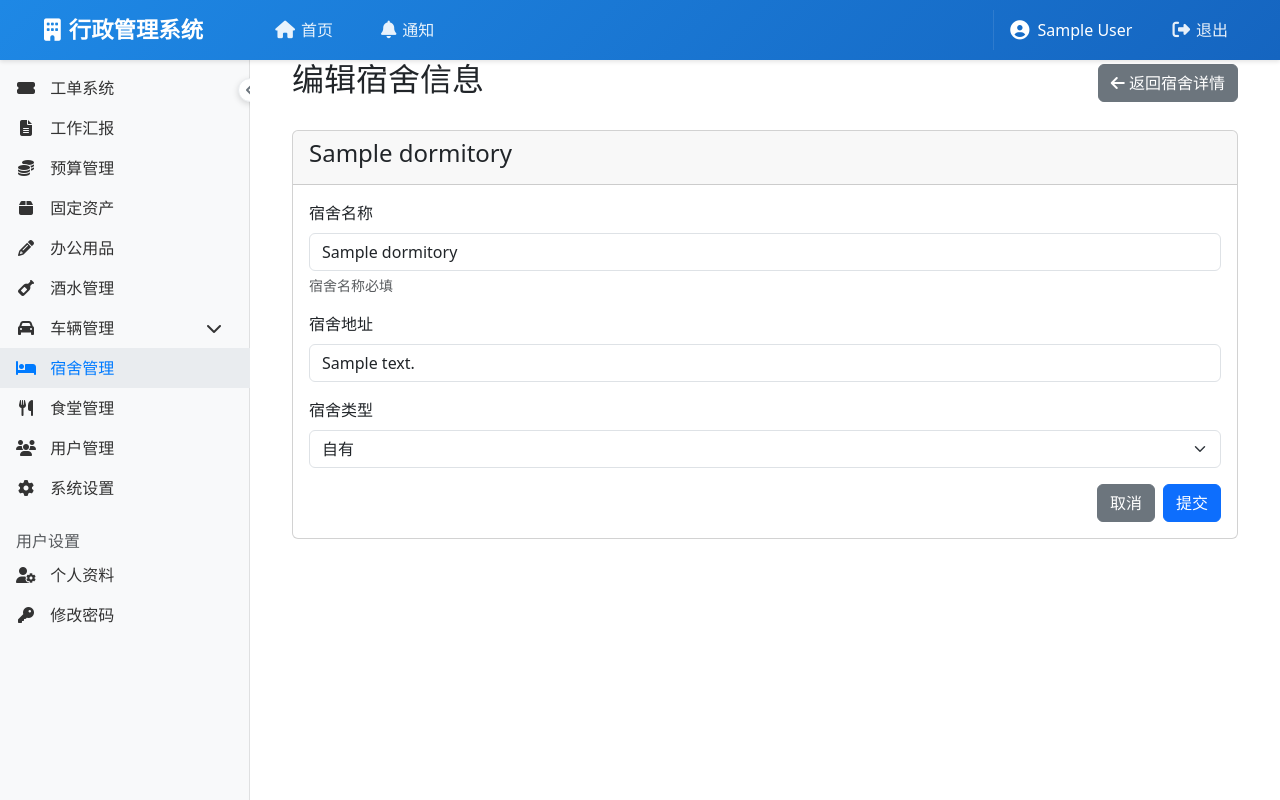
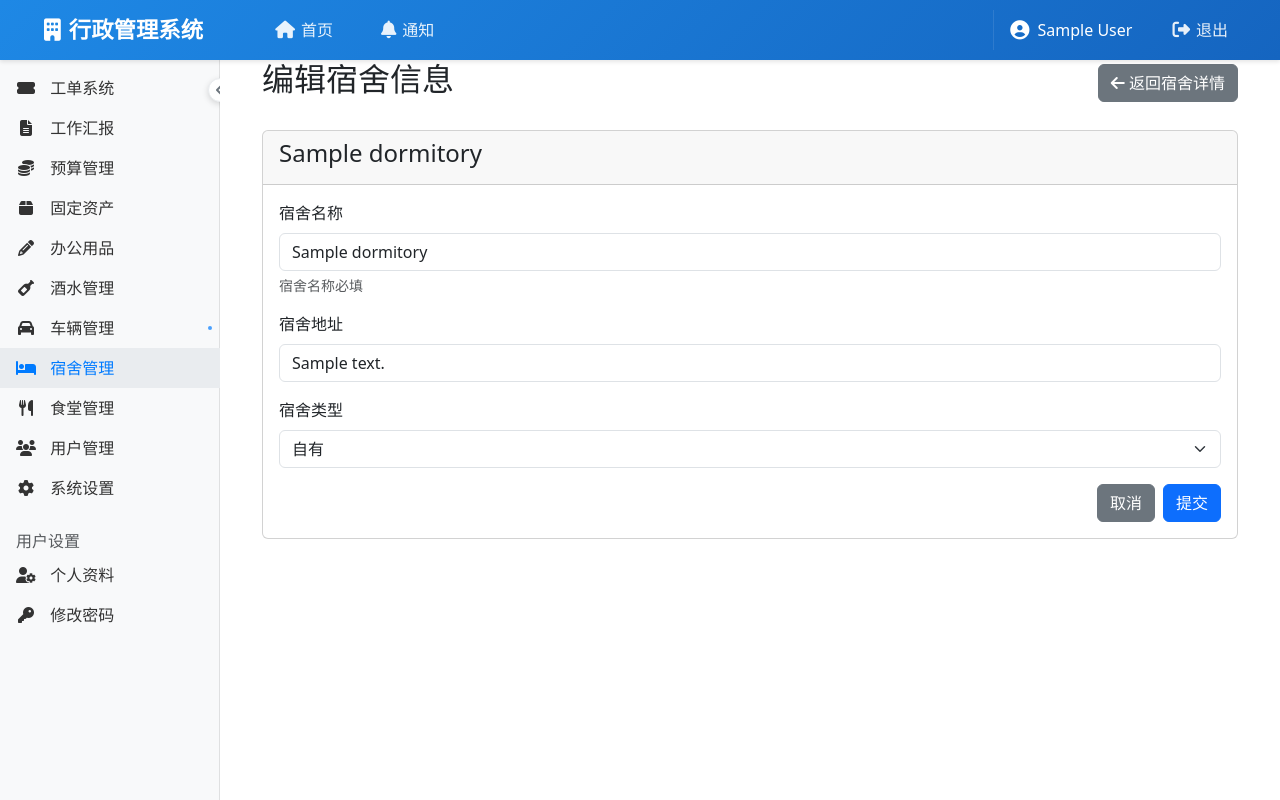
Before and after one commit to juzixs/CDAMS, a Flask app: page /dormitory/edit_dormitory/1 in a window 1280 px wide. Run offline with Flask 3, Linux system fonts and the light colour scheme; a user stored in the database is signed in; tables that the repository leaves empty hold one stand-in row (values such as "Sample post"); some libraries are stand-ins or nearby versions.

Commit message:
优化侧边栏

```diff
--- a/app/templates/base.html
+++ b/app/templates/base.html
@@ -17,13 +17,13 @@
             padding: 0;
             box-shadow: inset -1px 0 0 rgba(0, 0, 0, .1);
             background-color: #f8f9fa;
-            width: 250px;
+            width: 220px;
             transition: all 0.3s ease;
         }
 
         /* 侧边栏收缩状态 */
         .sidebar.collapsed {
-            width: 60px;
+            width: 50px;
             overflow: visible;
         }
 
@@ -37,24 +37,88 @@
 
         /* 收缩状态下的图标样式 */
         .sidebar.collapsed .nav-link {
-            padding: 12px 0;
+            padding: 14px 0;
             text-align: center;
             position: relative;
             white-space: nowrap;
+            height: 48px;
         }
 
         .sidebar.collapsed .nav-link i:not(.fa-chevron-down) {
             margin: 0 !important;
             width: 100%;
-            font-size: 1.25rem;
+            font-size: 1.2rem;
             text-align: center;
         }
 
-        /* 收缩状态下的悬浮提示 */
-        .sidebar.collapsed .nav-link:after {
+        /* 有子菜单的菜单项样式 */
+        .sidebar .nav-link[data-menu-toggle="collapse"] {
+            position: relative;
+        }
+
+        .sidebar .nav-link[data-menu-toggle="collapse"]:after {
+            content: '';
+            position: absolute;
+            right: 8px;
+            top: 50%;
+            transform: translateY(-50%);
+            width: 4px;
+            height: 4px;
+            border-radius: 50%;
+            background-color: #007bff;
+            opacity: 0.7;
+        }
+
+        /* 移除原有的展开图标样式 */
+        .sidebar .nav-link[data-bs-toggle="collapse"] i.fa-chevron-down,
+        .sidebar .nav-link[aria-expanded="true"] i.fa-chevron-down,
+        .sidebar.collapsed .nav-link[data-bs-toggle="collapse"] i.fa-chevron-down,
+        .sidebar .nav-link[data-menu-toggle="collapse"] i.fa-chevron-down {
+            display: none !important;
+        }
+
+        /* 子菜单展开状态样式调整 */
+        .sidebar .nav-link[aria-expanded="true"]:after {
+            opacity: 1;
+            background-color: #007bff;
+        }
+
+        /* 收缩状态下的子菜单样式 */
+        .sidebar.collapsed .collapse {
+            position: fixed;
+            left: 50px;
+            width: 46px;
+            background: #fff;
+            box-shadow: 0 4px 8px rgba(0,0,0,0.1);
+            border-radius: 0 4px 4px 0;
+            display: none;
+            border: 1px solid #e9ecef;
+            z-index: 1200;
+            margin-top: 0;
+            padding: 6px 0;
+        }
+
+        /* 收缩状态下的子菜单项样式 */
+        .sidebar.collapsed .collapse .nav-link {
+            padding: 10px 0;
+            height: 40px;
+            display: flex;
+            align-items: center;
+            justify-content: center;
+        }
+
+        .sidebar.collapsed .collapse .nav-link i {
+            margin: 0 !important;
+            width: 100%;
+            font-size: 1.1rem;
+            text-align: center;
+        }
+
+        /* 收缩状态下的子菜单悬停提示 */
+        .sidebar.collapsed .collapse .nav-link:after {
             content: attr(data-title);
             position: fixed;
-            left: 70px;
+            left: 140px;
             background: rgba(0, 0, 0, 0.8);
             color: white;
             padding: 6px 12px;
@@ -299,16 +314,16 @@
 
         /* 内容区域样式 */
         .main-content {
-            margin-left: 250px;
+            margin-left: 220px;
             padding: 60px 30px 20px;
             min-height: 100vh;
-            width: calc(100% - 250px);
+            width: calc(100% - 220px);
             transition: all 0.3s ease;
         }
 
         .sidebar.collapsed ~ .main-content {
-            margin-left: 60px;
-            width: calc(100% - 60px);
+            margin-left: 50px;
+            width: calc(100% - 50px);
         }
         .nav-link {
             color: #333;
@@ -513,7 +528,6 @@
                        aria-controls="vehicleSubmenu"
                        data-title="车辆管理">
                         <i class="fas fa-car"></i> <span>车辆管理</span>
-                        <i class="fas fa-chevron-down float-end mt-1"></i>
                     </a>
                     <div class="collapse {% if request.endpoint.startswith('vehicle') or request.endpoint.startswith('license_plate') %}show{% endif %}" id="vehicleSubmenu">
                         <ul class="nav flex-column ms-3">
@@ -693,9 +707,9 @@
                 $submenu.css({
                     'position': 'fixed',
                     'top': menuItemTop,
-                    'left': '60px',
+                    'left': '50px',
                     'display': 'block',
-                    'width': '200px',
+                    'width': '220px',
                     'z-index': '1200'
                 });
             } else {
```
Also changed, not shown: other parts of app/templates/base.html (+8 -57 lines).
